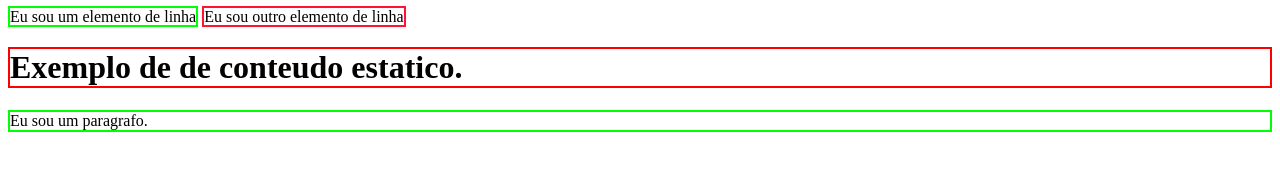
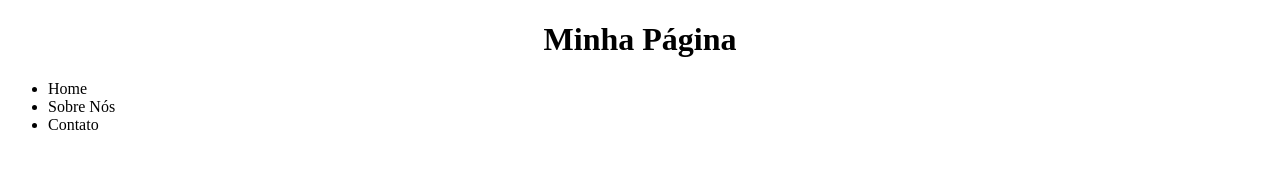
Before and after one commit to Andenik/1TDSPW, a plain HTML site: page index.html in a window 1280 px wide. Drawn offline with Linux system fonts and the light colour scheme.

Commit message:
Estrutura do cabeçalho criada

```diff
--- a/index.html
+++ b/index.html
@@ -12,10 +12,25 @@
 	</head>
 	<!-- segundo filo do html = body -->
 	<body>
-		<span style="border:solid 2px #00ff00">Eu sou um elemento de linha</span>
-		<span style="border:solid 2px #ff1235">Eu sou outro elemento de linha</span>
+		<!-- <span style="border:solid 2px #00ff00">Eu sou um elemento de linha</span>
+		<span style="border:solid 2px hsl(236, 92%, 42%)">Eu sou outro elemento de linha</span>
 		<h1 style="border:solid 2px #ff0000">Exemplo de de conteudo estatico.</h1>
-		<p style="border:solid 2px #00ff00">Eu sou um paragrafo.</p>
+		<p style="border:solid 2px #00ff00">Eu sou um paragrafo.</p> -->
+		<div class="container">
+			<header class="cabecalho">
+				<h1 style="text-align: center;">Minha Página</h1>
+				<nav>
+					<ul>
+						<!--dentro da ul so pode usar os filhos dela, sendo os comandos <li>-->
+						<li>Home</li>
+						<li>Sobre Nós</li>
+						<li>Contato</li>
+
+
+					</ul>
+				</nav>
+			</header>
+		</div>
 
 	</body>
 </html>
```
